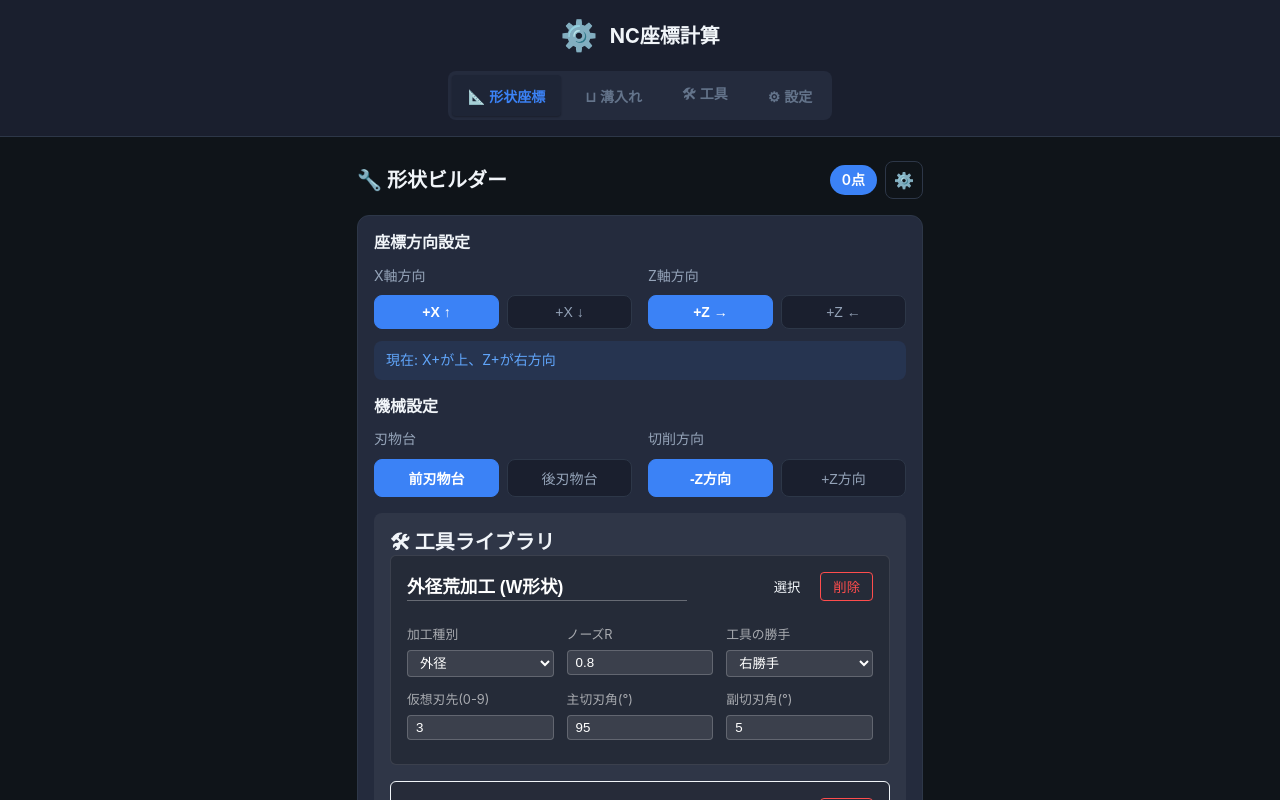
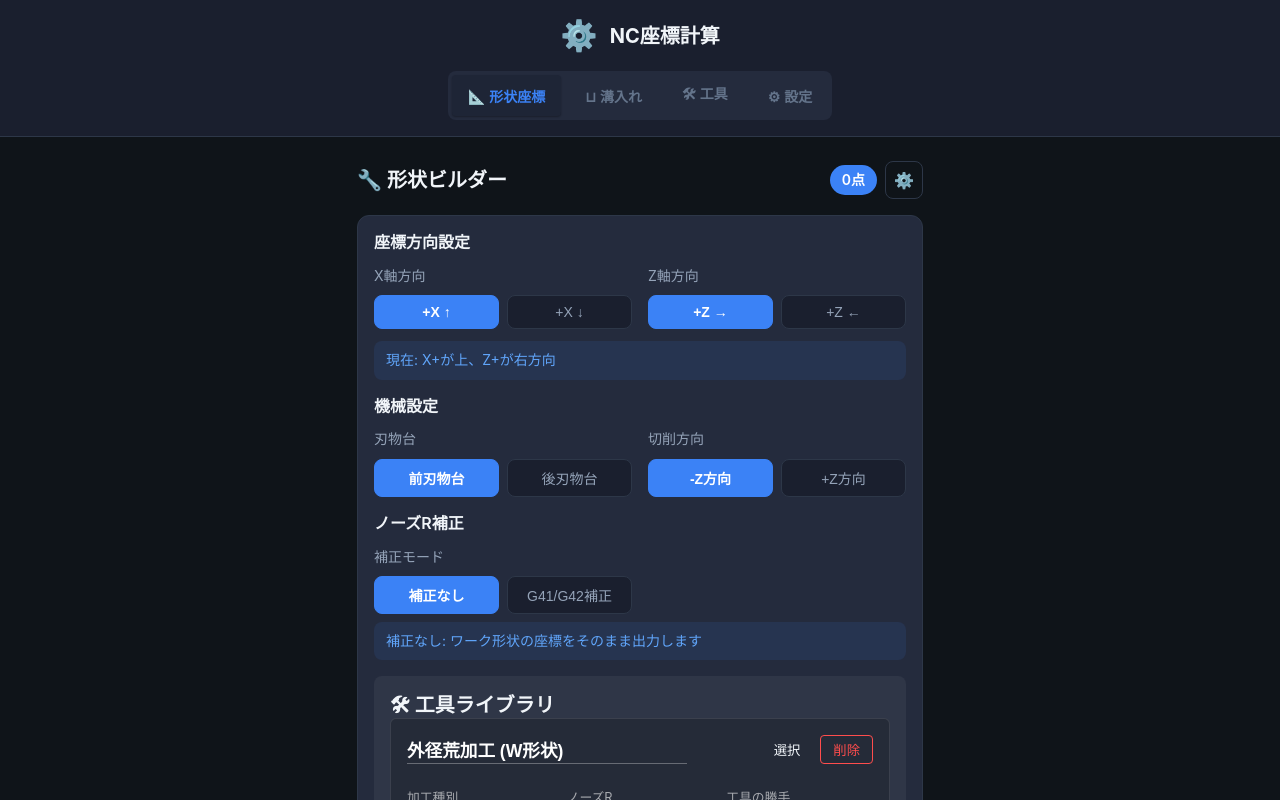
Before and after one commit to suna7000/nc-calc, a React (Vite) app: page / in a window 1280 px wide. Both pictures are taken after a click on the button "⚙️". Shown: the top 800 px of the page. Built offline with nearby package versions, Linux system fonts and the light colour scheme.

Commit message:
ノーズR補正のオン/オフ機能を追加

```diff
--- a/src/components/ShapeBuilder/ShapeBuilder.tsx
+++ b/src/components/ShapeBuilder/ShapeBuilder.tsx
@@ -317,6 +317,44 @@ export function ShapeBuilder() {
                         </div>
                     </div>
 
+                    {/* ノーズR補正設定 */}
+                    <h4 style={{ marginTop: '16px' }}>ノーズR補正</h4>
+                    <div className="settings-grid">
+                        <div className="setting-item">
+                            <label>補正モード</label>
+                            <div className="toggle-buttons">
+                                <button
+                                    className={`toggle-btn ${!machineSettings.noseRCompensation.enabled ? 'active' : ''}`}
+                                    onClick={() => setMachineSettings({
+                                        ...machineSettings,
+                                        noseRCompensation: { ...machineSettings.noseRCompensation, enabled: false }
+                                    })}
+                                >
+                                    補正なし
+                                </button>
+                                <button
+                                    className={`toggle-btn ${machineSettings.noseRCompensation.enabled ? 'active' : ''}`}
+                                    onClick={() => setMachineSettings({
+                                        ...machineSettings,
+                                        noseRCompensation: { ...machineSettings.noseRCompensation, enabled: true }
+                                    })}
+                                >
+                                    G41/G42補正
+                                </button>
+                            </div>
+                        </div>
+                    </div>
+                    {machineSettings.noseRCompensation.enabled && (
+                        <div className="settings-info" style={{ marginTop: '8px', color: 'var(--color-success)' }}>
+                            ✓ 補正有効: 工具R{machineSettings.toolLibrary.find(t => t.id === machineSettings.activeToolId)?.noseRadius || 0}mm で座標を補正します
+                        </div>
+                    )}
+                    {!machineSettings.noseRCompensation.enabled && (
+                        <div className="settings-info" style={{ marginTop: '8px' }}>
+                            補正なし: ワーク形状の座標をそのまま出力します
+                        </div>
+                    )}
+
                     <ToolSettings
                         machineSettings={machineSettings}
                         onUpdate={(updates) => setMachineSettings({ ...machineSettings, ...updates })}
```
